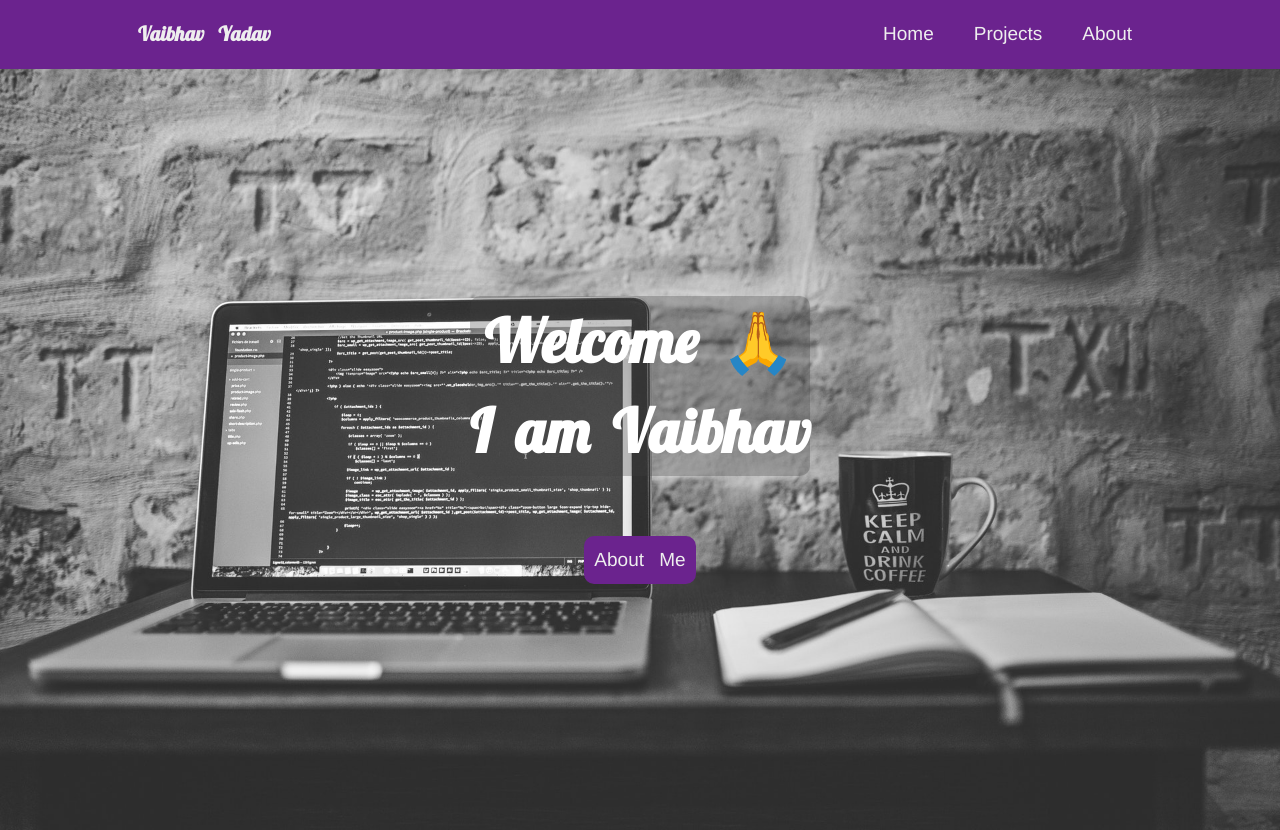
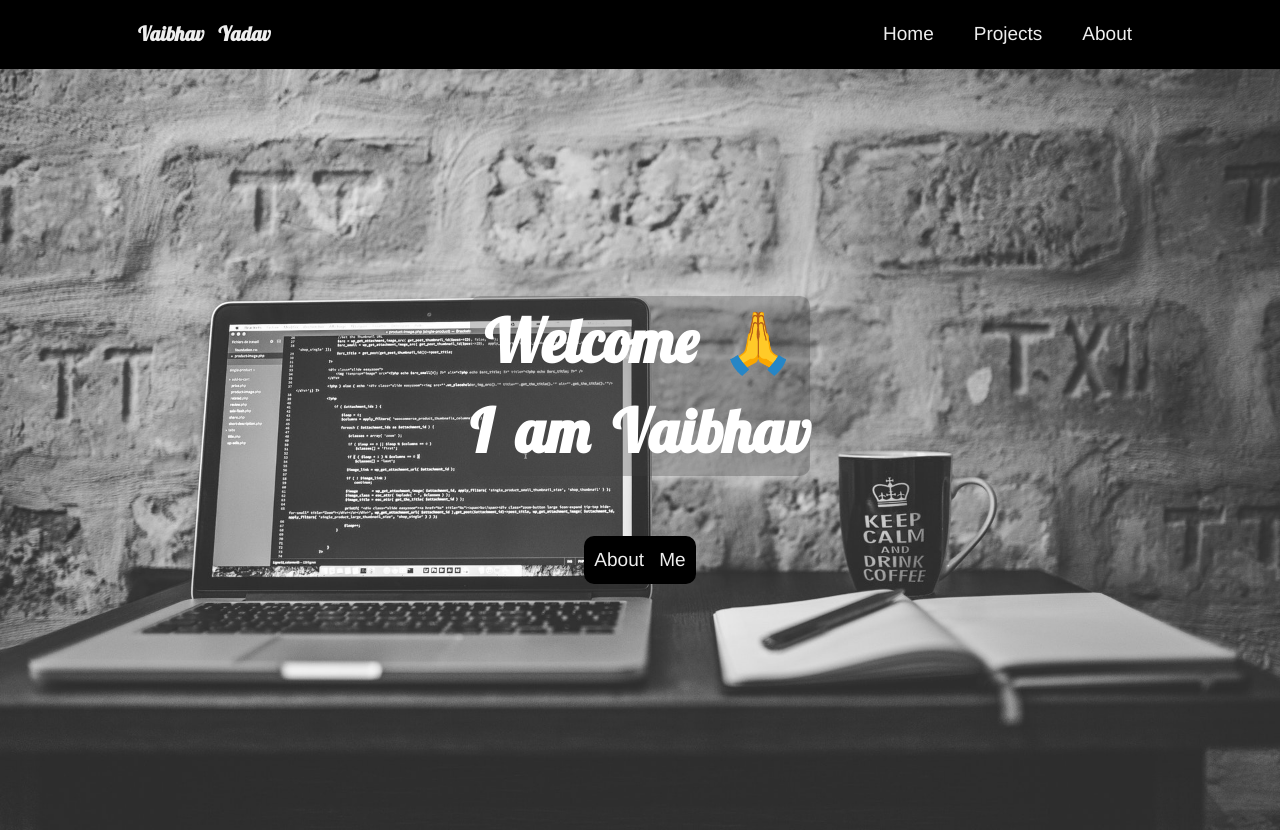
Before and after one commit to Vaibhav-Yadav-1998/old-website, a Nuxt app: page / in a window 1280 px wide. Built offline with nearby package versions, Linux system fonts and the light colour scheme.

Commit message:
changed primary color to black

```diff
--- a/layouts/default.vue
+++ b/layouts/default.vue
@@ -20,7 +20,7 @@ export default {
 <style>
 :root {
   font-size: 62.5%;
-  --primary-color: #6b238e;
+  --primary-color: black;
   --secondary-color: #eee;
 }
 
```
